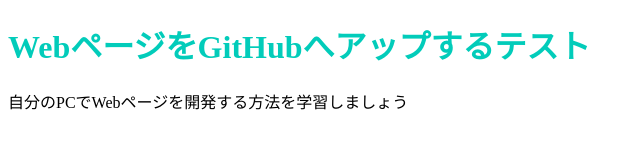
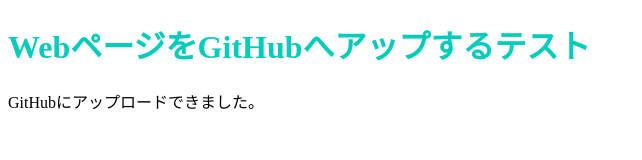
Before and after one commit to miharu-kon/prog-8.github.io, a plain HTML site: page index.html in a window 1280 px wide. Shown: the whole page, without its empty margins (0-642 px from the left). Drawn offline with Linux system fonts and the light colour scheme.

Commit message:
Update index.html

```diff
--- a/index.html
+++ b/index.html
@@ -7,6 +7,6 @@
   </head>
   <body>
     <h1 class="title">WebページをGitHubへアップするテスト</h1>
-    <p>自分のPCでWebページを開発する方法を学習しましょう</p>
+    <p>GitHubにアップロードできました。</p>
   </body>
 </html>
```
